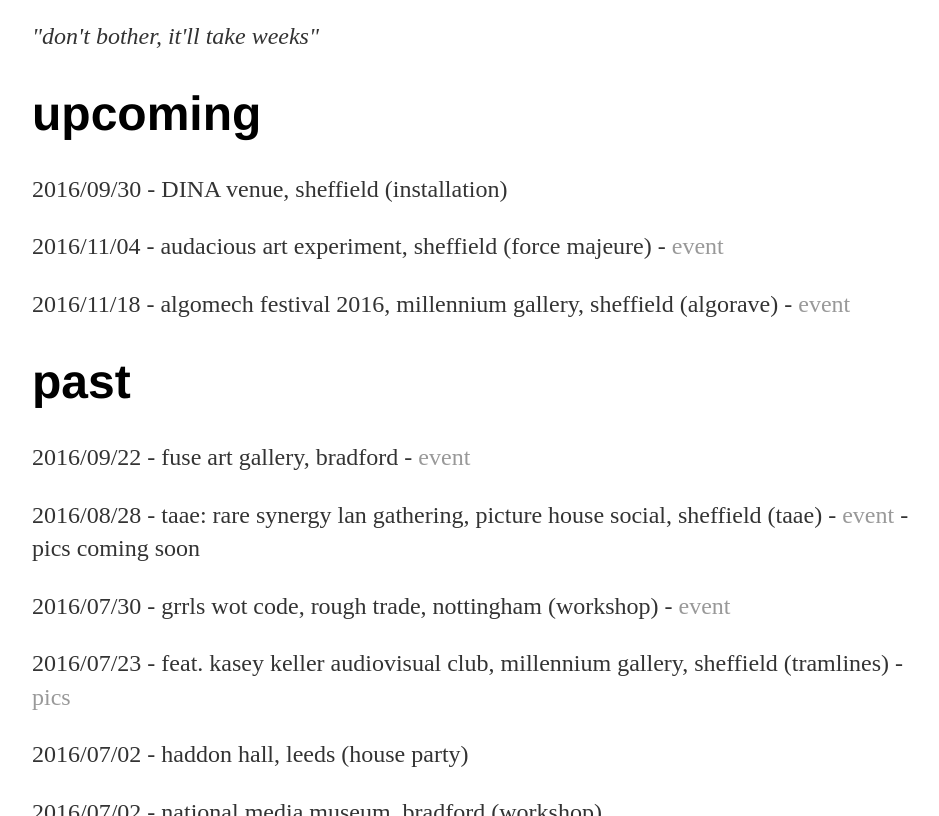
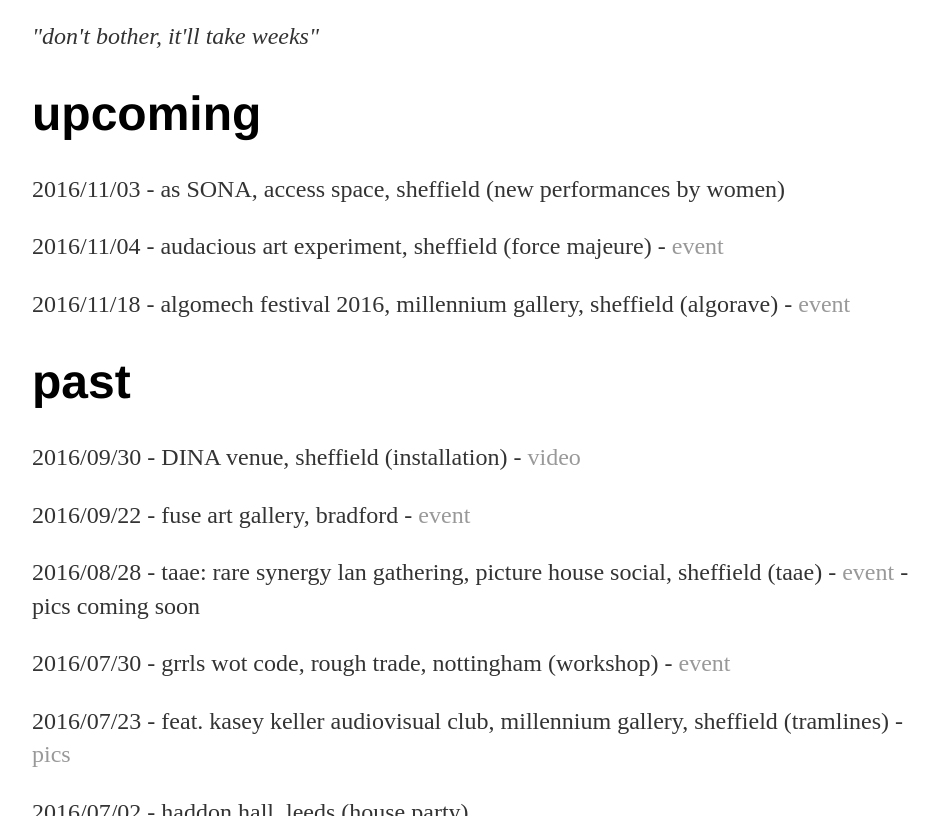
Before and after one commit to heavy-lifting/heavy-lifting.github.io, a Jekyll site: the page built from index.html, in a window 1280 px wide and 900 px high, scrolled down 878 px, cut to the strip 84-900 px from the top of the window. Shown: the whole strip, without its empty margins (160-1099 px from the left). Built offline with Jekyll 4.4.1, drawn with Linux system fonts in a browser that asks for light colours.

Commit message:
Update index.html

```diff
--- a/index.html
+++ b/index.html
@@ -19,14 +19,15 @@
 
 <div class="upcoming"> <!-- DON'T FORGET TO UPDATE THE 'SHOWS' PAGE TOO-->
 	<h1>upcoming</h1>
-	<p>2016/09/30 - DINA venue, sheffield (installation)<p>
-<p>2016/11/04 - audacious art experiment, sheffield (force majeure) - <a href="https://www.facebook.com/events/682156375281117/" target="_blank">event</a><p>
+	<p>2016/11/03 - as SONA, access space, sheffield (new performances by women)<p>
+	<p>2016/11/04 - audacious art experiment, sheffield (force majeure) - <a href="https://www.facebook.com/events/682156375281117/" target="_blank">event</a><p>
 	<p>2016/11/18 - algomech festival 2016, millennium gallery, sheffield (algorave) - <a href="https://www.facebook.com/events/296099617423371/" target="_blank">event</a></p>
 </div><!-- /.blurb -->
 
 <div class="past"> <!-- DON'T FORGET TO UPDATE THE 'SHOWS' PAGE TOO-->
 	<h1>past</h1>
-		<p>2016/09/22 - fuse art gallery, bradford - <a href="https://www.facebook.com/events/1166812990053320/" target="_blank">event</a><p>
+	<p>2016/09/30 - DINA venue, sheffield (installation) - <a href="https://www.youtube.com/watch?v=dfuBBIPcKPk" target="_blank">video</a><p>
+	<p>2016/09/22 - fuse art gallery, bradford - <a href="https://www.facebook.com/events/1166812990053320/" target="_blank">event</a><p>
 	<p>2016/08/28 - taae: rare synergy lan gathering, picture house social, sheffield (taae) - <a href="https://www.facebook.com/events/854462511325080/" target="_blank">event</a> - pics coming soon</p>
 	<p>2016/07/30 - grrls wot code, rough trade, nottingham (workshop) - <a href="https://www.facebook.com/events/1869507103276770/" target="_blank">event</a></p>
 	<p>2016/07/23 - feat. kasey keller audiovisual club, millennium gallery, sheffield (tramlines)  - <a href="https://heavy-lifting.github.io/blog/2016/07/23/millennium-gallery-pics">pics</a></p>
```
